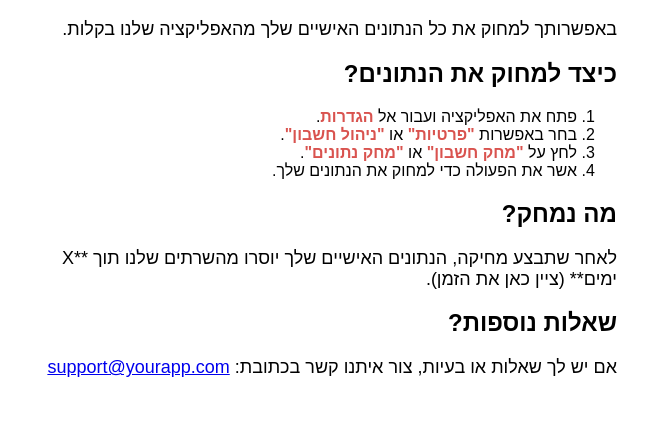
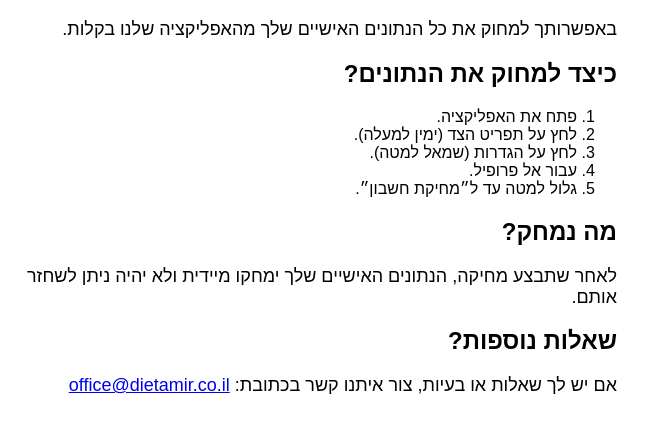
Before and after one commit to tairmiron/delete-data-page, a plain HTML site: page index.html in a window 1280 px wide. Shown: the part 81-514 px from the top of the page, without its empty margins (323-971 px from the left). Drawn offline with Linux system fonts and the light colour scheme.

Commit message:
Update index.html

```diff
--- a/index.html
+++ b/index.html
@@ -31,16 +31,17 @@
 
     <h2>כיצד למחוק את הנתונים?</h2>
     <ol>
-        <li>פתח את האפליקציה ועבור אל <span class="highlight">הגדרות</span>.</li>
-        <li>בחר באפשרות <span class="highlight">"פרטיות"</span> או <span class="highlight">"ניהול חשבון"</span>.</li>
-        <li>לחץ על <span class="highlight">"מחק חשבון"</span> או <span class="highlight">"מחק נתונים"</span>.</li>
-        <li>אשר את הפעולה כדי למחוק את הנתונים שלך.</li>
+        <li>פתח את האפליקציה.</li>
+        <li>לחץ על תפריט הצד (ימין למעלה).</li>
+        <li>לחץ על הגדרות (שמאל למטה).</li>
+        <li>עבור אל פרופיל.</li>
+        <li>גלול למטה עד ל״מחיקת חשבון״.</li>
     </ol>
 
     <h2>מה נמחק?</h2>
-    <p>לאחר שתבצע מחיקה, הנתונים האישיים שלך יוסרו מהשרתים שלנו תוך **X ימים** (ציין כאן את הזמן).</p>
+    <p>לאחר שתבצע מחיקה, הנתונים האישיים שלך ימחקו מיידית ולא יהיה ניתן לשחזר אותם.</p>
 
     <h2>שאלות נוספות?</h2>
-    <p>אם יש לך שאלות או בעיות, צור איתנו קשר בכתובת: <a href="mailto:support@yourapp.com">support@yourapp.com</a></p>
+    <p>אם יש לך שאלות או בעיות, צור איתנו קשר בכתובת: <a href="mailto:office@dietamir.co.il">office@dietamir.co.il</a></p>
 </body>
 </html>
```
